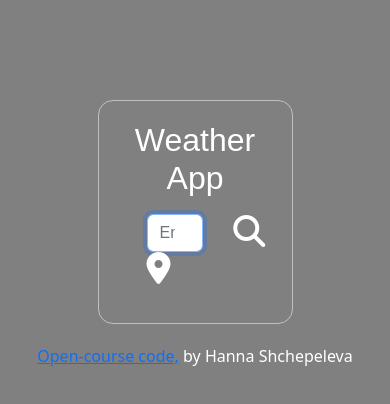
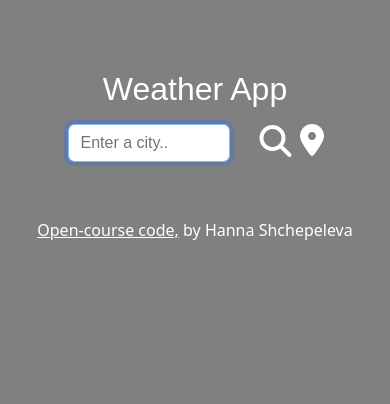
Before and after one commit to Hanna-Mik/react-weather-app-homework, a React (Create React App) app: page / in a window 390 px wide. Shown: the top 404 px of the page. Built offline with nearby package versions, Linux system fonts and the light colour scheme.

Commit message:
improved responsiveness

```diff
--- a/src/App.css
+++ b/src/App.css
@@ -6,24 +6,15 @@
   padding: 20px;
   margin-top: 100px;
   margin-bottom: 20px;
-  max-width: 50%;
+  max-width: 40%;
 }
 .App h1 {
   font-size: 2rem;
 }
-.App ul {
-  list-style: none;
-  opacity: 0.8;
+@media (max-width: 768px) {
+  .App {
+    border: none;
+    max-width: 90%;
+    margin-top: 50px;
+  }
 }
-.App .temperature {
-  font-size: 3rem;
-  text-align: start;
-}
-.App .temperature .units {
-  font-size: 1.5rem;
-  position: relative;
-  top: -1.2rem;
-}
-.App .cityName {
-  font-size: 1.5rem;
-}
--- /dev/null
+++ b/src/Footer.css
@@ -0,0 +1,3 @@
+.Footer a {
+  color: white;
+}
--- a/src/Footer.js
+++ b/src/Footer.js
@@ -1,4 +1,5 @@
 import React from "react";
+import "./Footer.css";
 
 export default function Footer() {
   return (
--- /dev/null
+++ b/src/Weather.css
@@ -0,0 +1,25 @@
+.Weather ul {
+  list-style: none;
+  opacity: 0.8;
+}
+.Weather .temperature {
+  font-size: 4rem;
+  text-align: start;
+}
+.Weather .temperature .units {
+  font-size: 2rem;
+  position: relative;
+  top: -1.3rem;
+}
+.Weather .cityName {
+  font-size: 1.5rem;
+}
+@media (max-width: 768px) {
+  .Weather ul {
+    padding-left: 0%;
+  }
+  .Weather .temperature {
+    font-size: 4rem;
+    text-align: center;
+  }
+}
--- a/src/Weather.js
+++ b/src/Weather.js
@@ -1,4 +1,5 @@
 import React from "react";
+import "./Weather.css";
 
 export default function Weather(props) {
   function showTime() {
@@ -17,10 +18,10 @@ export default function Weather(props) {
     <div className="Weather row mt-4">
       <div className="col-12 cityName">{props.city}</div>
       <div className="col-12 mb-4">Last updated: {showTime()}</div>
-      <div className="col-6 col-lg-3">
+      <div className="col-12 col-lg-3">
         <img src={props.imageSrc} alt={props.weatherDescription} />
       </div>
-      <div className="col-6 col-lg-3 temperature">
+      <div className="col-12 col-lg-3 temperature">
         {props.temperature}
         <span className="units">°C</span>{" "}
       </div>
```
